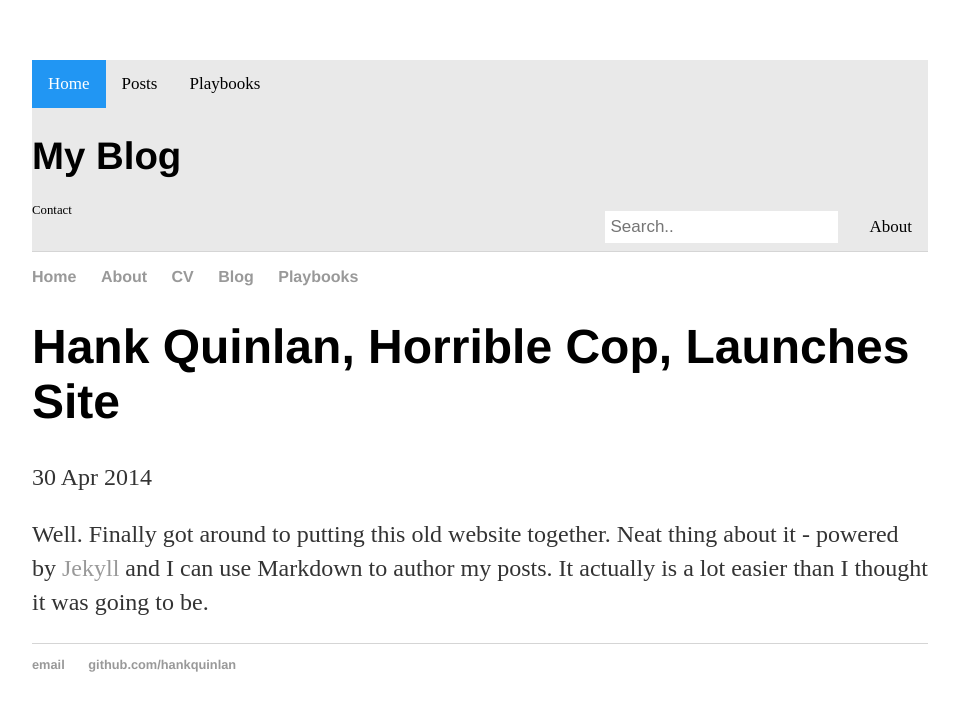
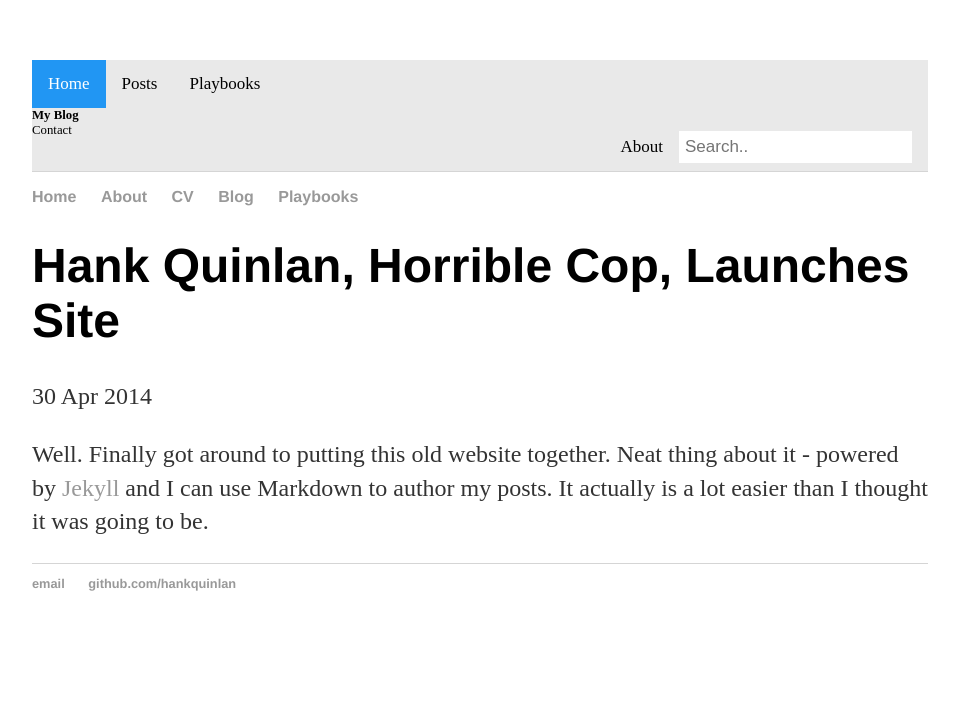
Before and after one commit to billparry99/billparry99.github.io, a Jekyll site: the page built from _posts/2018-03-25-hank-quinlan-site-launched.md, in a window 1280 px wide. Shown: the top 711 px of the page, without its empty margins (160-1119 px from the left). Built offline with Jekyll 4.4.1, drawn with Linux system fonts in a browser that asks for light colours.

Commit message:
Update default.html

```diff
--- a/_layouts/default.html
+++ b/_layouts/default.html
@@ -15,14 +15,14 @@
 				</div>
 
 				<div class="ctopnav">
-					<h1>My Blog</h1>
+					<b>My Blog</b>
 				</div>
 
 				<div class="rtopnav">
+					<input type="text" placeholder="Search..">
 					<a href="/about">About</a>
 					<!-- add link later -->Contact
-					<input type="text" placeholder="Search..">
-				</div>
+									</div>
 
 			</header>
 			<nav>
```
